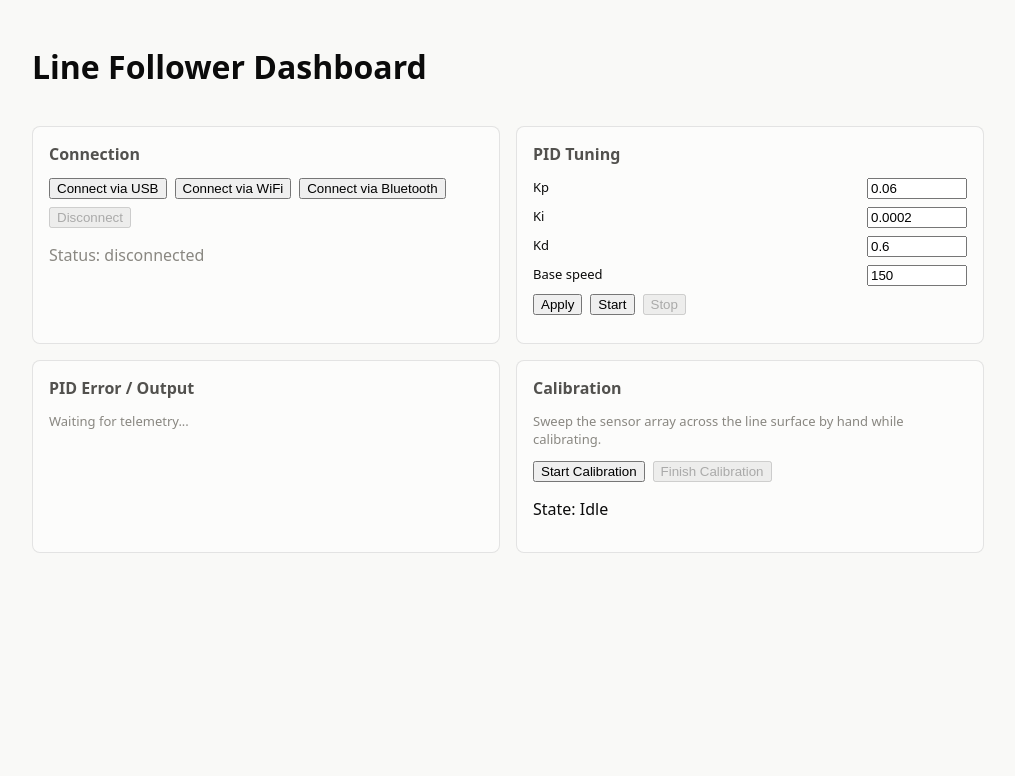
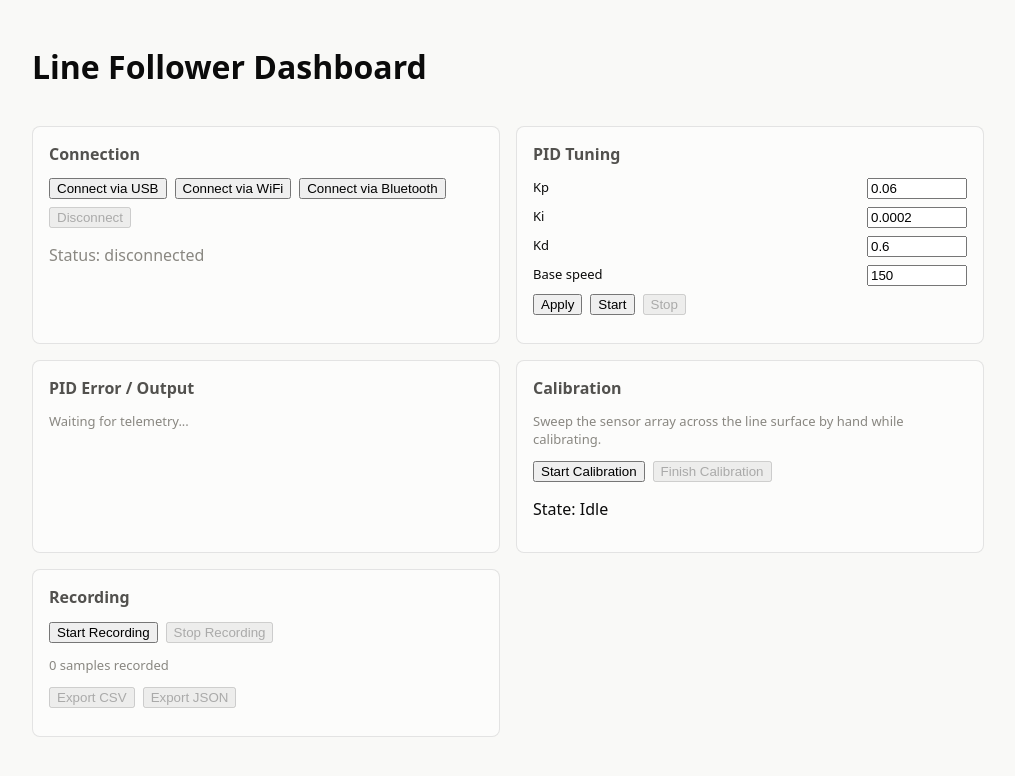
Before and after one commit to NAJDAWI-dot/line-follower, a React (Vite) app in the folder webapp/: page / in a window 1280 px wide. Shown: the top 776 px of the page, without its empty margins (132-1147 px from the left). Built offline with nearby package versions, Linux system fonts and the light colour scheme.

Commit message:
feat(webapp): add run recording and CSV/JSON export

```diff
--- a/webapp/src/App.tsx
+++ b/webapp/src/App.tsx
@@ -5,6 +5,7 @@ import { LinePositionIndicator } from './components/LinePositionIndicator';
 import { PidTuningPanel } from './components/PidTuningPanel';
 import { PidChart } from './components/PidChart';
 import { CalibrationPanel } from './components/CalibrationPanel';
+import { RecordingPanel } from './components/RecordingPanel';
 
 export default function App() {
   const { status, statusMessage, telemetry, history, connect, disconnect, sendCommand } = useConnection();
@@ -32,6 +33,7 @@ export default function App() {
       />
       <PidChart history={history} />
       <CalibrationPanel telemetry={telemetry} onSendCommand={sendCommand} />
+      <RecordingPanel telemetry={telemetry} />
     </div>
   );
 }
--- /dev/null
+++ b/webapp/src/components/RecordingPanel.tsx
@@ -0,0 +1,56 @@
+import { useEffect, useState } from 'react';
+import type { Telemetry } from '../protocol';
+import { buildCsv, buildJson } from '../recording';
+
+interface RecordingPanelProps {
+  telemetry: Telemetry | null;
+}
+
+function download(filename: string, contents: string, mimeType: string): void {
+  const blob = new Blob([contents], { type: mimeType });
+  const url = URL.createObjectURL(blob);
+  const a = document.createElement('a');
+  a.href = url;
+  a.download = filename;
+  a.click();
+  URL.revokeObjectURL(url);
+}
+
+export function RecordingPanel({ telemetry }: RecordingPanelProps) {
+  const [recording, setRecording] = useState(false);
+  const [rows, setRows] = useState<Telemetry[]>([]);
+
+  useEffect(() => {
+    if (recording && telemetry) {
+      setRows((prev) => [...prev, telemetry]);
+    }
+  }, [telemetry, recording]);
+
+  const start = () => {
+    setRows([]);
+    setRecording(true);
+  };
+  const stop = () => setRecording(false);
+
+  return (
+    <section className="panel">
+      <h2>Recording</h2>
+      <div className="pid-buttons">
+        <button onClick={start} disabled={recording}>Start Recording</button>
+        <button onClick={stop} disabled={!recording}>Stop Recording</button>
+      </div>
+      <p className="muted">{rows.length} samples recorded</p>
+      <div className="pid-buttons">
+        <button disabled={rows.length === 0} onClick={() => download('line-follower-run.csv', buildCsv(rows), 'text/csv')}>
+          Export CSV
+        </button>
+        <button
+          disabled={rows.length === 0}
+          onClick={() => download('line-follower-run.json', buildJson(rows), 'application/json')}
+        >
+          Export JSON
+        </button>
+      </div>
+    </section>
+  );
+}
--- /dev/null
+++ b/webapp/src/recording.ts
@@ -0,0 +1,25 @@
+import type { Telemetry } from './protocol';
+
+const CSV_HEADER =
+  'timestampMs,sensor0,sensor1,sensor2,sensor3,sensor4,sensor5,sensor6,sensor7,linePosition,lineDetected,pidError,pidOutput,leftSpeed,rightSpeed,pidEnabled';
+
+export function buildCsv(rows: Telemetry[]): string {
+  const lines = rows.map((t) =>
+    [
+      t.timestampMs,
+      ...t.sensors,
+      t.linePosition,
+      t.lineDetected,
+      t.pidError,
+      t.pidOutput,
+      t.leftSpeed,
+      t.rightSpeed,
+      t.pidEnabled,
+    ].join(',')
+  );
+  return [CSV_HEADER, ...lines].join('\n');
+}
+
+export function buildJson(rows: Telemetry[]): string {
+  return JSON.stringify(rows, null, 2);
+}
```
Also changed, not shown: 1 other file (tests, documents, lock files or other folders).
